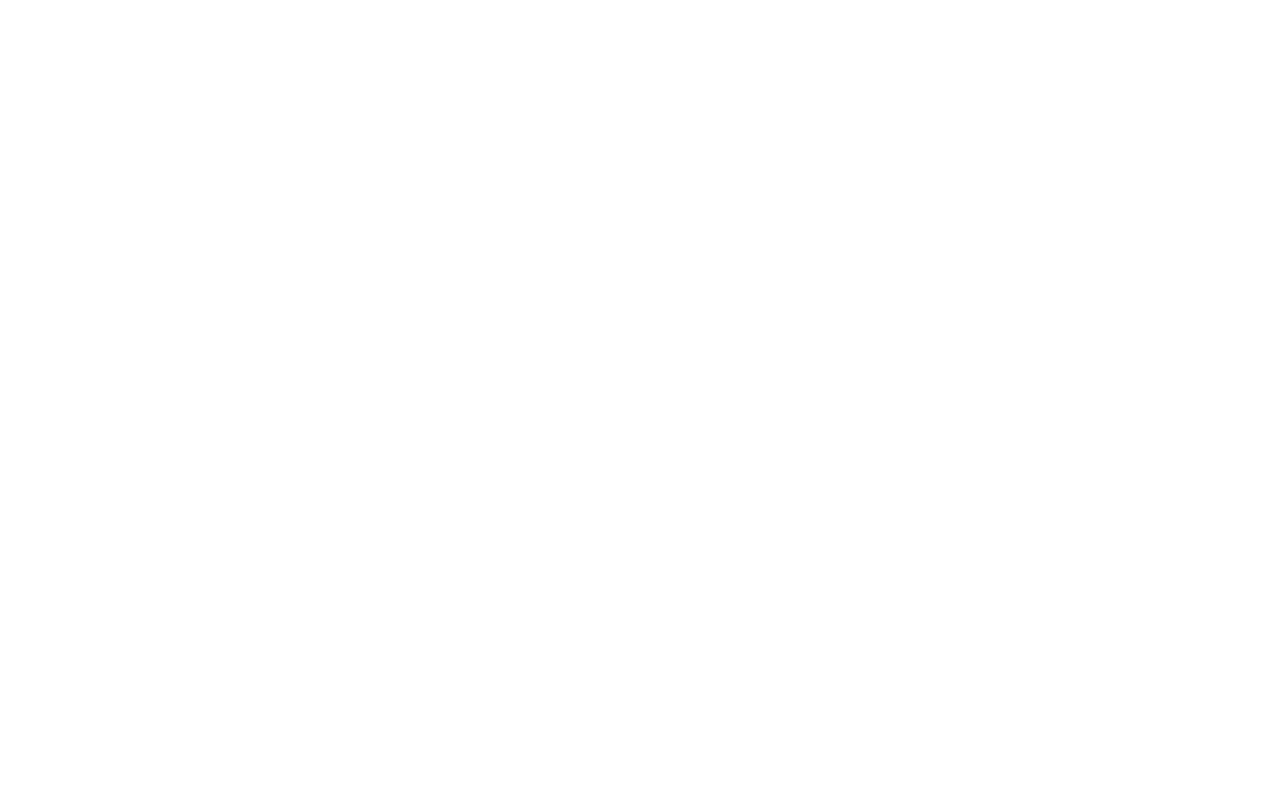
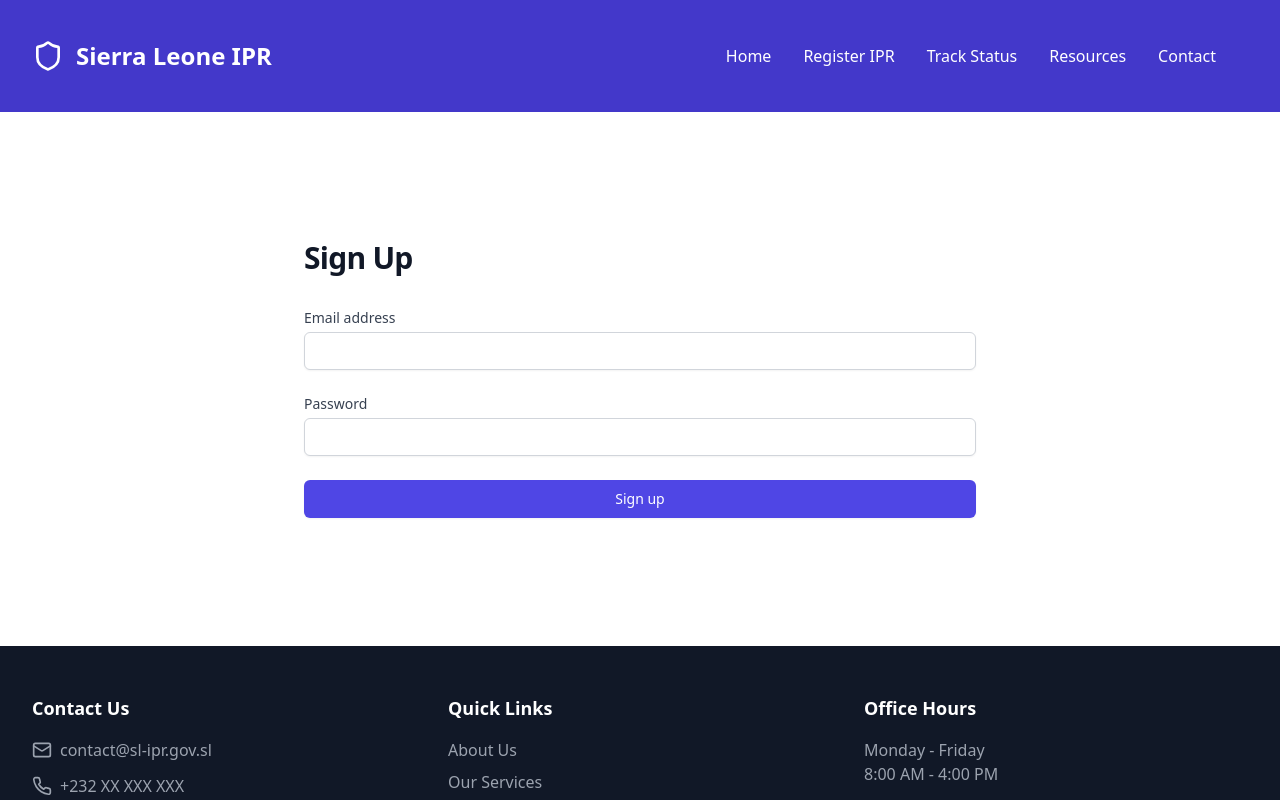
Before and after one commit to Bellaadamasesay/ipr, a React (Vite) app: page /auth/signup in a window 1280 px wide. Before the commit this address had no page. Shown: the top 800 px of the page. Built offline with nearby package versions, Linux system fonts and the light colour scheme.

Commit message:
Created new routes for auth pages, changed auth/register name to signup.tsx, index struction for import and export

```diff
--- a/src/App.tsx
+++ b/src/App.tsx
@@ -1,12 +1,7 @@
 import { Routes, Route } from 'react-router-dom';
 import Layout from './components/Layout';
-import Home from './pages/Home';
-import About from './pages/About';
-import Services from './pages/Services';
-import Contact from './pages/Contact';
-import Register from './pages/Register';
-import TrackStatus from './pages/TrackStatus';
-import Resources from './pages/Resources';
+import {Home, Services, Contact, TrackStatus, Resources, About, Register} from './pages'
+import {Login, SignUp} from './pages/auth';
 
 export default function App() {
   return (
@@ -20,6 +15,11 @@
         <Route path="track" element={<TrackStatus />} />
         <Route path="resources" element={<Resources />} />
       </Route>
+      <Route path="/auth" element={<Layout />}>
+        <Route index element={<Login />} />
+        <Route path="login" element={<Login />} />
+        <Route path="signup" element={<SignUp />} />
+      </Route>
     </Routes>
   );
 }
--- a/src/pages/auth/Register.tsx
+++ b/src/pages/auth/Signup.tsx
@@ -1,6 +1,6 @@
 import React from 'react';
 
-export default function Register() {
+export default function SignUp() {
   return (
     <div className="bg-white py-24 sm:py-32">
       <div className="mx-auto max-w-7xl px-6 lg:px-8">
--- /dev/null
+++ b/src/pages/auth/index.ts
@@ -0,0 +1,5 @@
+import Login from "./Login";
+import SignUp from "./Signup";
+
+
+export { Login, SignUp };
--- /dev/null
+++ b/src/pages/index.ts
@@ -0,0 +1,9 @@
+import Home from './Home';
+import About from './About';
+import Services from './Services';
+import Contact from './Contact';
+import Register from './Register';
+import TrackStatus from './TrackStatus';
+import Resources from './Resources';
+
+export {Home, Services, Contact, TrackStatus, Resources, About, Register}
```
